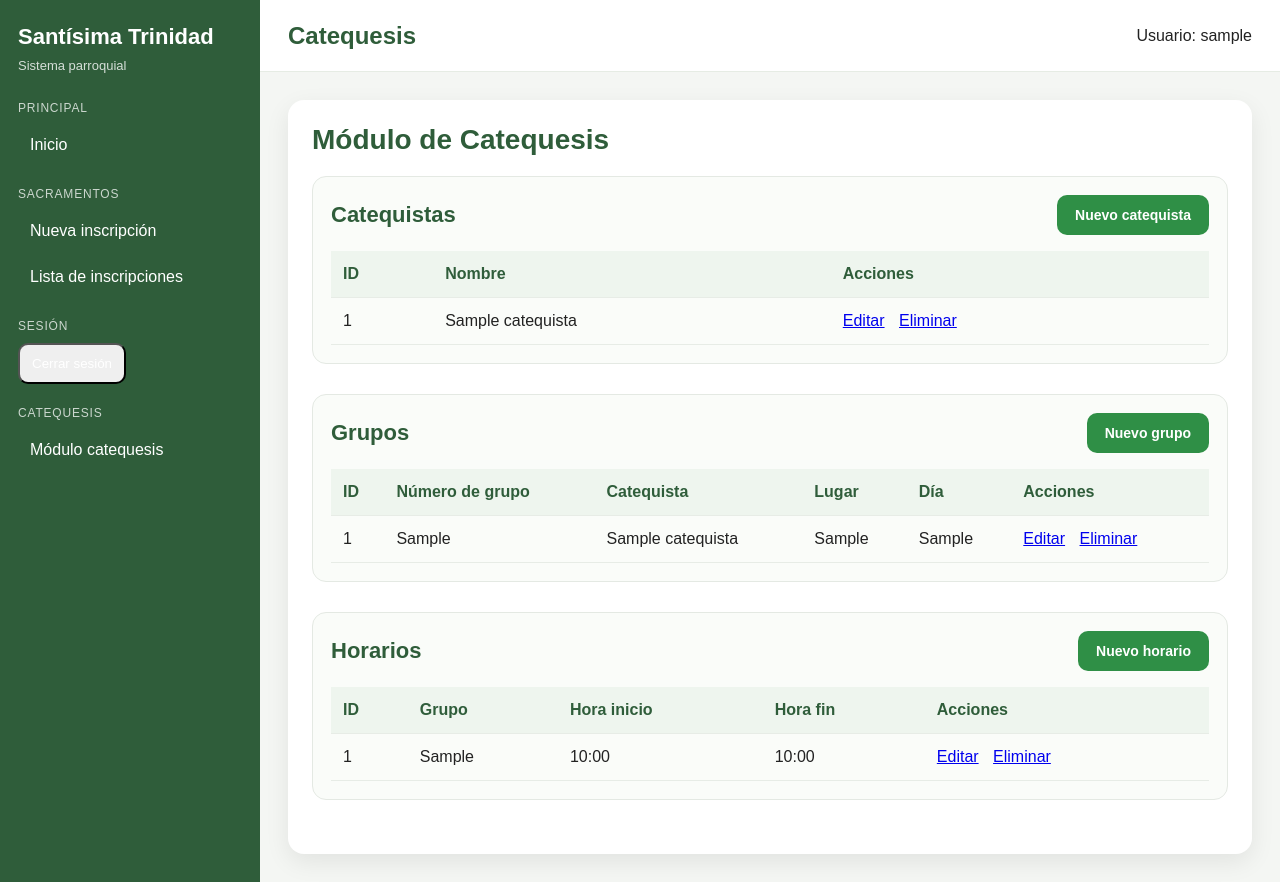
After one commit to Ruthar-Olen/Sistema_Parroquial, a Django app: page /catequesis/ in a window 1280 px wide. The commit adds this page. Run offline with Django 5.2, Linux system fonts and the light colour scheme; a user stored in the database is signed in; tables that the repository leaves empty hold one stand-in row (values such as "Sample post").

Commit message:
catequesis v0.2

```diff
--- /dev/null
+++ b/catequesis/urls.py
@@ -0,0 +1,33 @@
+from django.urls import path
+from .views import (
+    menu_catequesis,
+
+    lista_catequistas, crear_catequista, editar_catequista, eliminar_catequista,
+    lista_grupos, crear_grupo, editar_grupo, eliminar_grupo,
+    lista_horarios, crear_horario, editar_horario, eliminar_horario,
+
+    grupos_por_catequista, horarios_por_grupo,
+)
+
+urlpatterns = [
+    path('', menu_catequesis, name='menu_catequesis'),
+
+    path('catequistas/', lista_catequistas, name='lista_catequistas'),
+    path('catequistas/nuevo/', crear_catequista, name='crear_catequista'),
+    path('catequistas/editar/<int:pk>/', editar_catequista, name='editar_catequista'),
+    path('catequistas/eliminar/<int:pk>/', eliminar_catequista, name='eliminar_catequista'),
+
+    path('grupos/', lista_grupos, name='lista_grupos'),
+    path('grupos/nuevo/', crear_grupo, name='crear_grupo'),
+    path('grupos/editar/<int:pk>/', editar_grupo, name='editar_grupo'),
+    path('grupos/eliminar/<int:pk>/', eliminar_grupo, name='eliminar_grupo'),
+
+    path('horarios/', lista_horarios, name='lista_horarios'),
+    path('horarios/nuevo/', crear_horario, name='crear_horario'),
+    path('horarios/editar/<int:pk>/', editar_horario, name='editar_horario'),
+    path('horarios/eliminar/<int:pk>/', eliminar_horario, name='eliminar_horario'),
+
+    # API
+    path('api/grupos-por-catequista/', grupos_por_catequista, name='grupos_por_catequista'),
+    path('api/horarios-por-grupo/', horarios_por_grupo, name='horarios_por_grupo'),
+]
--- a/catequesis/views.py
+++ b/catequesis/views.py
@@ -1,3 +1,283 @@
-from django.shortcuts import render
+from django.shortcuts import render, redirect, get_object_or_404
+from django.contrib.auth.decorators import login_required, user_passes_test
+from django.views.decorators.cache import never_cache
+from django.http import JsonResponse
 
-# Create your views here.
+from .models import Catequista, GrupoCatequesis, HorarioCatequesis
+from .forms import CatequistaForm, GrupoCatequesisForm, HorarioCatequesisForm
+
+
+def es_catequesis(user):
+    return user.is_superuser or user.groups.filter(name='Coordinacion Catequesis').exists()
+
+
+@never_cache
+@login_required
+@user_passes_test(es_catequesis)
+def menu_catequesis(request):
+    catequistas = Catequista.objects.all().order_by('nombre')
+    grupos = GrupoCatequesis.objects.select_related('catequista').all().order_by('numero_grupo')
+    horarios = HorarioCatequesis.objects.select_related('grupo').all().order_by('grupo__numero_grupo', 'hora_inicio')
+
+    return render(request, 'catequesis/menu.html', {
+        'catequistas': catequistas,
+        'grupos': grupos,
+        'horarios': horarios,
+    })
+
+
+# =========================
+# CATEQUISTAS
+# =========================
+
+@never_cache
+@login_required
+@user_passes_test(es_catequesis)
+def lista_catequistas(request):
+    catequistas = Catequista.objects.all().order_by('nombre')
+    return render(request, 'catequesis/catequistas/lista.html', {
+        'catequistas': catequistas
+    })
+
+
+@never_cache
+@login_required
+@user_passes_test(es_catequesis)
+def crear_catequista(request):
+    if request.method == 'POST':
+        form = CatequistaForm(request.POST)
+        if form.is_valid():
+            form.save()
+            return redirect('lista_catequistas')
+    else:
+        form = CatequistaForm()
+
+    return render(request, 'catequesis/catequistas/form.html', {
+        'form': form,
+        'modo': 'crear'
+    })
+
+
+@never_cache
+@login_required
+@user_passes_test(es_catequesis)
+def editar_catequista(request, pk):
+    catequista = get_object_or_404(Catequista, pk=pk)
+
+    if request.method == 'POST':
+        form = CatequistaForm(request.POST, instance=catequista)
+        if form.is_valid():
+            form.save()
+            return redirect('lista_catequistas')
+    else:
+        form = CatequistaForm(instance=catequista)
+
+    return render(request, 'catequesis/catequistas/form.html', {
+        'form': form,
+        'modo': 'editar',
+        'objeto': catequista
+    })
+
+
+@never_cache
+@login_required
+@user_passes_test(es_catequesis)
+def eliminar_catequista(request, pk):
+    catequista = get_object_or_404(Catequista, pk=pk)
+
+    if request.method == 'POST':
+        catequista.delete()
+        return redirect('lista_catequistas')
+
+    return render(request, 'catequesis/catequistas/eliminar.html', {
+        'objeto': catequista
+    })
+
+
+# =========================
+# GRUPOS
+# =========================
+
+@never_cache
+@login_required
+@user_passes_test(es_catequesis)
+def lista_grupos(request):
+    grupos = GrupoCatequesis.objects.select_related('catequista').all().order_by('numero_grupo')
+    return render(request, 'catequesis/grupos/lista.html', {
+        'grupos': grupos
+    })
+
+
+@never_cache
+@login_required
+@user_passes_test(es_catequesis)
+def crear_grupo(request):
+    if request.method == 'POST':
+        form = GrupoCatequesisForm(request.POST)
+        if form.is_valid():
+            form.save()
+            return redirect('lista_grupos')
+    else:
+        form = GrupoCatequesisForm()
+
+    return render(request, 'catequesis/grupos/form.html', {
+        'form': form,
+        'modo': 'crear'
+    })
+
+
+@never_cache
+@login_required
+@user_passes_test(es_catequesis)
+def editar_grupo(request, pk):
+    grupo = get_object_or_404(GrupoCatequesis, pk=pk)
+
+    if request.method == 'POST':
+        form = GrupoCatequesisForm(request.POST, instance=grupo)
+        if form.is_valid():
+            form.save()
+            return redirect('lista_grupos')
+    else:
+        form = GrupoCatequesisForm(instance=grupo)
+
+    return render(request, 'catequesis/grupos/form.html', {
+        'form': form,
+        'modo': 'editar',
+        'objeto': grupo
+    })
+
+
+@never_cache
+@login_required
+@user_passes_test(es_catequesis)
+def eliminar_grupo(request, pk):
+    grupo = get_object_or_404(GrupoCatequesis, pk=pk)
+
+    if request.method == 'POST':
+        grupo.delete()
+        return redirect('lista_grupos')
+
+    return render(request, 'catequesis/grupos/eliminar.html', {
+        'objeto': grupo
+    })
+
+
+# =========================
+# HORARIOS
+# =========================
+
+@never_cache
+@login_required
+@user_passes_test(es_catequesis)
+def lista_horarios(request):
+    horarios = HorarioCatequesis.objects.select_related('grupo').all().order_by('grupo__numero_grupo', 'hora_inicio')
+    return render(request, 'catequesis/horarios/lista.html', {
+        'horarios': horarios
+    })
+
+
+@never_cache
+@login_required
+@user_passes_test(es_catequesis)
+def crear_horario(request):
+    if request.method == 'POST':
+        form = HorarioCatequesisForm(request.POST)
+        if form.is_valid():
+            form.save()
+            return redirect('lista_horarios')
+    else:
+        form = HorarioCatequesisForm()
+
+    return render(request, 'catequesis/horarios/form.html', {
+        'form': form,
+        'modo': 'crear'
+    })
+
+
+@never_cache
+@login_required
+@user_passes_test(es_catequesis)
+def editar_horario(request, pk):
+    horario = get_object_or_404(HorarioCatequesis, pk=pk)
+
+    if request.method == 'POST':
+        form = HorarioCatequesisForm(request.POST, instance=horario)
+        if form.is_valid():
+            form.save()
+            return redirect('lista_horarios')
+    else:
+        form = HorarioCatequesisForm(instance=horario)
+
+    return render(request, 'catequesis/horarios/form.html', {
+        'form': form,
+        'modo': 'editar',
+        'objeto': horario
+    })
+
+
+@never_cache
+@login_required
+@user_passes_test(es_catequesis)
+def eliminar_horario(request, pk):
+    horario = get_object_or_404(HorarioCatequesis, pk=pk)
+
+    if request.method == 'POST':
+        horario.delete()
+        return redirect('lista_horarios')
+
+    return render(request, 'catequesis/horarios/eliminar.html', {
+        'objeto': horario
+    })
+
+
+# =========================
+# API PARA INSCRIPCIONES
+# =========================
+
+@never_cache
+@login_required
+def grupos_por_catequista(request):
+    catequista_id = request.GET.get('catequista_id')
+    grupos = []
+
+    if catequista_id:
+        grupos_qs = GrupoCatequesis.objects.filter(
+            catequista_id=catequista_id
+        ).order_by('numero_grupo')
+
+        grupos = [
+            {
+                'id': grupo.id,
+                'nombre': f'{grupo.numero_grupo} - {grupo.lugar} - {grupo.dia}'
+            }
+            for grupo in grupos_qs
+        ]
+
+    return JsonResponse({'grupos': grupos})
+
+
+@never_cache
+@login_required
+def horarios_por_grupo(request):
+    grupo_id = request.GET.get('grupo_id')
+    horarios = []
+
+    if grupo_id:
+        horarios_qs = HorarioCatequesis.objects.filter(
+            grupo_id=grupo_id
+        ).select_related('grupo').order_by('hora_inicio')
+
+        horarios = [
+            {
+                'id': horario.id,
+                'nombre': f"{horario.hora_inicio.strftime('%H:%M')} a {horario.hora_fin.strftime('%H:%M')}",
+                'hora_inicio': horario.hora_inicio.strftime('%H:%M'),
+                'hora_fin': horario.hora_fin.strftime('%H:%M'),
+                'grupo': horario.grupo.numero_grupo,
+                'lugar': horario.grupo.lugar,
+                'dia': horario.grupo.dia,
+            }
+            for horario in horarios_qs
+        ]
+
+    return JsonResponse({'horarios': horarios})
--- a/parroquia_project/urls.py
+++ b/parroquia_project/urls.py
@@ -6,4 +6,5 @@ urlpatterns = [
     path('', include('accounts.urls')),
     path('dashboard/', include('dashboard.urls')),
     path('sacramentos/', include('sacramentos.urls')),
+    path('catequesis/', include('catequesis.urls')),
 ]
--- a/templates/base.html
+++ b/templates/base.html
@@ -344,6 +344,14 @@
                     <button type="submit" class="nav-link logout-btn">Cerrar sesión</button>
                 </form>
             </div>
+
+            <div class="nav-section">
+                <div class="nav-section-title">Catequesis</div>
+                <a class="nav-link" href="/catequesis/">Módulo catequesis</a>
+            </div>
+
+
+
         </aside>
 
         <main class="main">
--- /dev/null
+++ b/templates/catequesis/menu.html
@@ -0,0 +1,165 @@
+{% extends 'base.html' %}
+
+{% block title %}Catequesis{% endblock %}
+{% block header %}Catequesis{% endblock %}
+
+{% block content %}
+<style>
+    .section-box {
+        margin-bottom: 30px;
+        border: 1px solid #e4e9e3;
+        border-radius: 14px;
+        padding: 18px;
+        background: #fafcf9;
+    }
+
+    .section-top {
+        display: flex;
+        justify-content: space-between;
+        align-items: center;
+        gap: 12px;
+        flex-wrap: wrap;
+        margin-bottom: 16px;
+    }
+
+    .section-title-small {
+        margin: 0;
+        color: var(--verde-principal);
+        font-size: 22px;
+    }
+
+    .table-wrapper {
+        overflow-x: auto;
+    }
+
+    .acciones a {
+        margin-right: 10px;
+        white-space: nowrap;
+    }
+
+    .empty-msg {
+        color: #666;
+        padding: 10px 0;
+    }
+</style>
+
+<h1 class="page-title">Módulo de Catequesis</h1>
+
+<!-- CATEQUISTAS -->
+<div class="section-box">
+    <div class="section-top">
+        <h2 class="section-title-small">Catequistas</h2>
+        <a href="{% url 'crear_catequista' %}" class="btn btn-primary">Nuevo catequista</a>
+    </div>
+
+    <div class="table-wrapper">
+        <table>
+            <thead>
+                <tr>
+                    <th>ID</th>
+                    <th>Nombre</th>
+                    <th>Acciones</th>
+                </tr>
+            </thead>
+            <tbody>
+                {% for item in catequistas %}
+                    <tr>
+                        <td>{{ item.id }}</td>
+                        <td>{{ item.nombre }}</td>
+                        <td class="acciones">
+                            <a href="{% url 'editar_catequista' item.id %}">Editar</a>
+                            <a href="{% url 'eliminar_catequista' item.id %}">Eliminar</a>
+                        </td>
+                    </tr>
+                {% empty %}
+                    <tr>
+                        <td colspan="3" class="empty-msg">No hay catequistas registrados.</td>
+                    </tr>
+                {% endfor %}
+            </tbody>
+        </table>
+    </div>
+</div>
+
+<!-- GRUPOS -->
+<div class="section-box">
+    <div class="section-top">
+        <h2 class="section-title-small">Grupos</h2>
+        <a href="{% url 'crear_grupo' %}" class="btn btn-primary">Nuevo grupo</a>
+    </div>
+
+    <div class="table-wrapper">
+        <table>
+            <thead>
+                <tr>
+                    <th>ID</th>
+                    <th>Número de grupo</th>
+                    <th>Catequista</th>
+                    <th>Lugar</th>
+                    <th>Día</th>
+                    <th>Acciones</th>
+                </tr>
+            </thead>
+            <tbody>
+                {% for item in grupos %}
+                    <tr>
+                        <td>{{ item.id }}</td>
+                        <td>{{ item.numero_grupo }}</td>
+                        <td>{{ item.catequista.nombre }}</td>
+                        <td>{{ item.lugar }}</td>
+                        <td>{{ item.dia }}</td>
+                        <td class="acciones">
+                            <a href="{% url 'editar_grupo' item.id %}">Editar</a>
+                            <a href="{% url 'eliminar_grupo' item.id %}">Eliminar</a>
+                        </td>
+                    </tr>
+                {% empty %}
+                    <tr>
+                        <td colspan="6" class="empty-msg">No hay grupos registrados.</td>
+                    </tr>
+                {% endfor %}
+            </tbody>
+        </table>
+    </div>
+</div>
+
+<!-- HORARIOS -->
+<div class="section-box">
+    <div class="section-top">
+        <h2 class="section-title-small">Horarios</h2>
+        <a href="{% url 'crear_horario' %}" class="btn btn-primary">Nuevo horario</a>
+    </div>
+
+    <div class="table-wrapper">
+        <table>
+            <thead>
+                <tr>
+                    <th>ID</th>
+                    <th>Grupo</th>
+                    <th>Hora inicio</th>
+                    <th>Hora fin</th>
+                    <th>Acciones</th>
+                </tr>
+            </thead>
+            <tbody>
+                {% for item in horarios %}
+                    <tr>
+                        <td>{{ item.id }}</td>
+                        <td>{{ item.grupo.numero_grupo }}</td>
+                        <td>{{ item.hora_inicio|time:"H:i" }}</td>
+                        <td>{{ item.hora_fin|time:"H:i" }}</td>
+                        <td class="acciones">
+                            <a href="{% url 'editar_horario' item.id %}">Editar</a>
+                            <a href="{% url 'eliminar_horario' item.id %}">Eliminar</a>
+                        </td>
+                    </tr>
+                {% empty %}
+                    <tr>
+                        <td colspan="5" class="empty-msg">No hay horarios registrados.</td>
+                    </tr>
+                {% endfor %}
+            </tbody>
+        </table>
+    </div>
+</div>
+{% endblock %}
```
Also changed, not shown: catequesis/forms.py (added, +24 -0 lines), sacramentos/forms.py (+25 -3 lines), sacramentos/models.py (+9 -1 lines), templates/catequesis/catequistas/eliminar.html (added, +17 -0 lines), templates/catequesis/catequistas/form.html (added, +24 -0 lines), templates/catequesis/catequistas/lista.html (added, +38 -0 lines), sacramentos/migrations/0003_inscripcion_catequista_inscripcion_grupo_catequesis_and_more.py (added).
